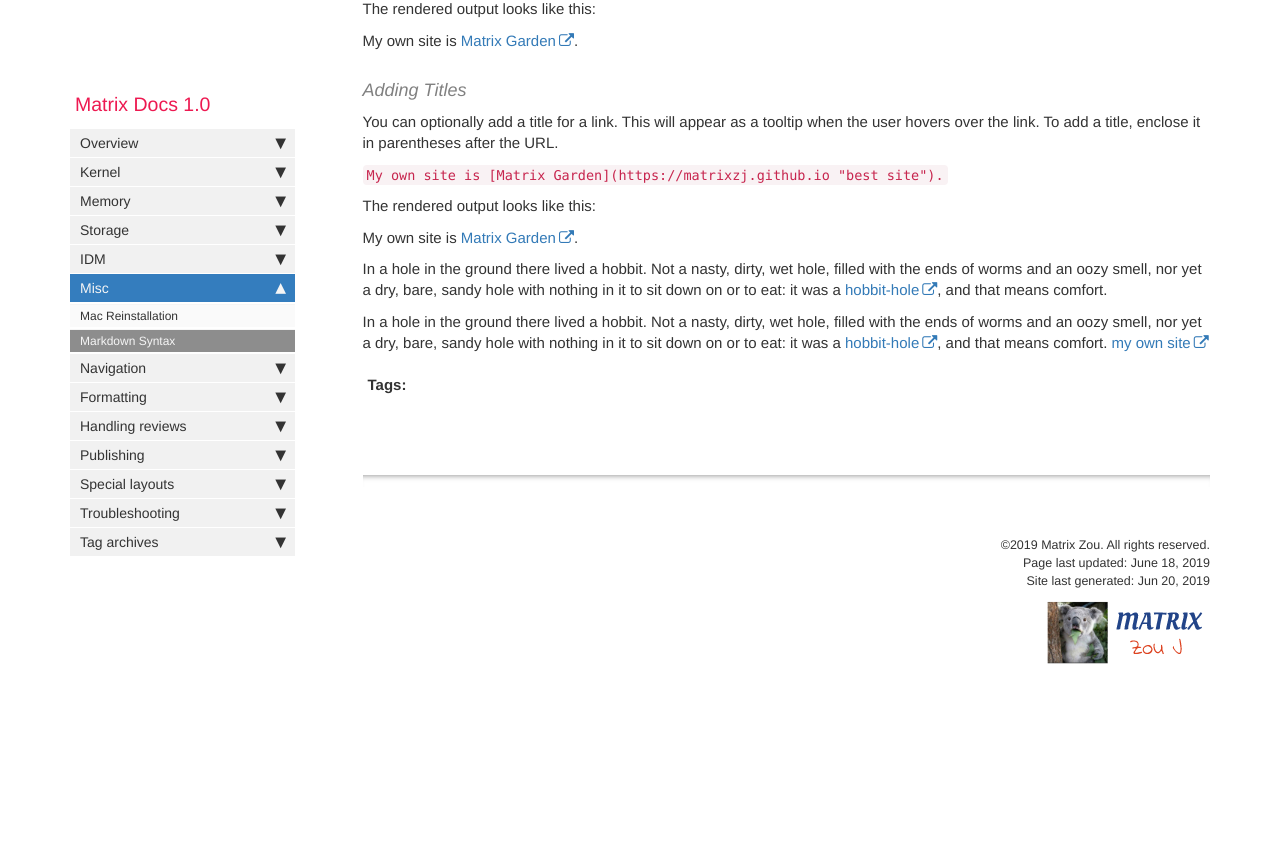
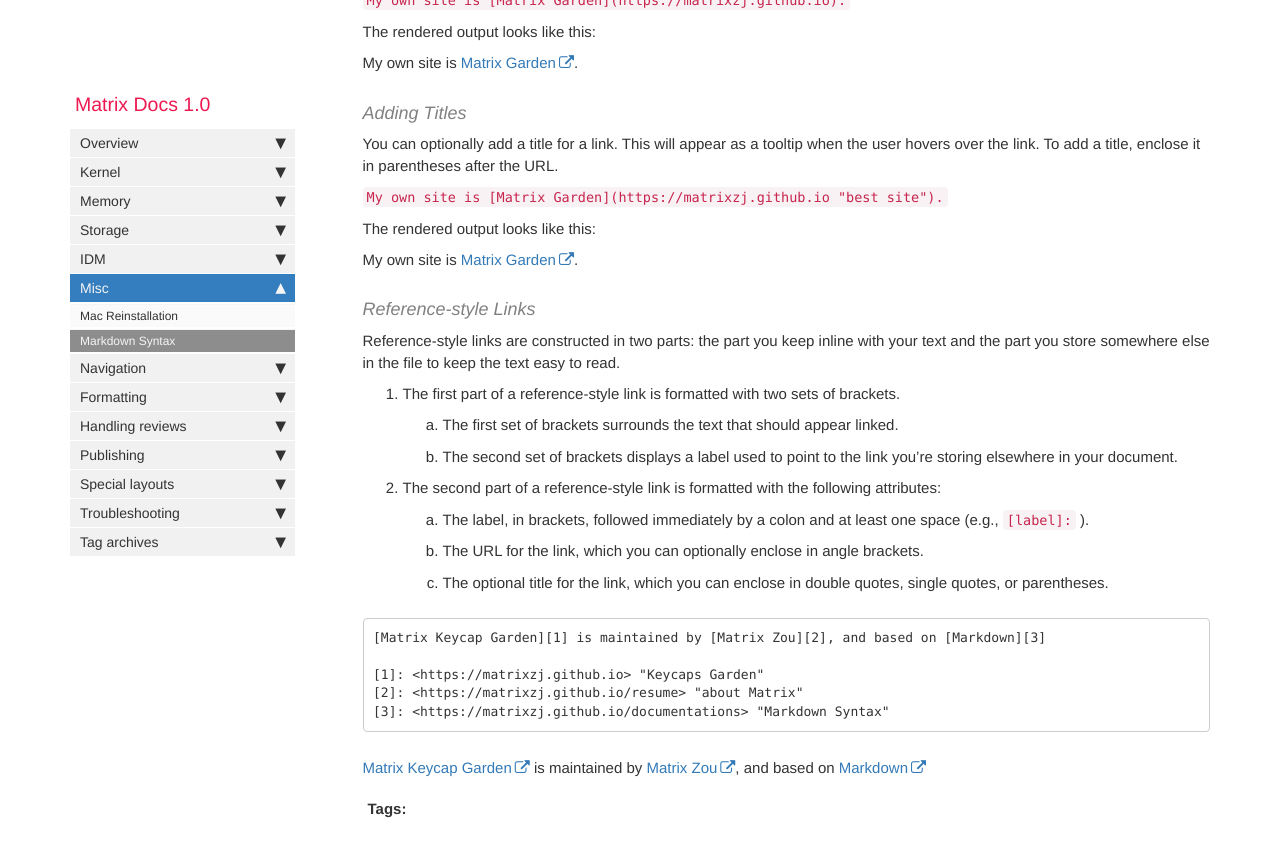
Before and after one commit to matrixzj/documentations, a Jekyll site: the page built from pages/misc/misc_markdown.md, in a window 1280 px wide and 900 px high, scrolled down 5161 px. Shown: the top 857 px of the window. Built offline with Jekyll 4.4.1, drawn with Linux system fonts in a browser that asks for light colours; comment, search, counter and statistics services are not loaded; before the commit the page ends 5897 px from its top, so only the background shows below that; some of the changed text lies outside the part shown.

Commit message:
There are 1 files have been modified at 2019-06-20 06:31:53 . 	-rw-r--r-- 1 jzou ops 9676 Jun 20 06:31 pages/misc/misc_markdown.md No files have been added. No files have been deleted. No file type has been changed.

````diff
--- a/pages/misc/misc_markdown.md
+++ b/pages/misc/misc_markdown.md
@@ -170,16 +170,31 @@ The rendered output looks like this:
 
 My own site is [Matrix Garden](https://matrixzj.github.io "best site").
 
-In a hole in the ground there lived a hobbit. Not a nasty, dirty, wet hole, filled with the ends
-of worms and an oozy smell, nor yet a dry, bare, sandy hole with nothing in it to sit down on or to
-eat: it was a [hobbit-hole](https://en.wikipedia.org/wiki/Hobbit#Lifestyle "Hobbit lifestyles"), and that means comfort.
+#### Reference-style Links
 
-In a hole in the ground there lived a hobbit. Not a nasty, dirty, wet hole, filled with the ends
-of worms and an oozy smell, nor yet a dry, bare, sandy hole with nothing in it to sit down on or to
-eat: it was a [hobbit-hole][1], and that means comfort. [my own site][2]
+Reference-style links are constructed in two parts: the part you keep inline with your text and the part you store somewhere else in the file to keep the text easy to read.
 
-[1]: <https://en.wikipedia.org/wiki/Hobbit#Lifestyle> "Hobbit lifestyles"
-[2]: <https://matrixzj.github.io> "keycaps garden"
+1. The first part of a reference-style link is formatted with two sets of brackets.
+    1. The first set of brackets surrounds the text that should appear linked.
+    2. The second set of brackets displays a label used to point to the link you’re storing elsewhere in your document.
 
+2. The second part of a reference-style link is formatted with the following attributes:
+    1. The label, in brackets, followed immediately by a colon and at least one space (e.g., `[label]:` ).
+    2. The URL for the link, which you can optionally enclose in angle brackets.
+    3. The optional title for the link, which you can enclose in double quotes, single quotes, or parentheses.
+
+```
+[Matrix Keycap Garden][1] is maintained by [Matrix Zou][2], and based on [Markdown][3]
+
+[1]: <https://matrixzj.github.io> "Keycaps Garden"
+[2]: <https://matrixzj.github.io/resume> "about Matrix"
+[3]: <https://matrixzj.github.io/documentations> "Markdown Syntax"
+```
+
+[Matrix Keycap Garden][1] is maintained by [Matrix Zou][2], and based on [Markdown][3]
+
+[1]: <https://matrixzj.github.io> "Keycaps Garden"
+[2]: <https://matrixzj.github.io/resume> "about Matrix"
+[3]: <https://matrixzj.github.io/documentations> "Markdown Syntax"
 
 {% include links.html %}
````
